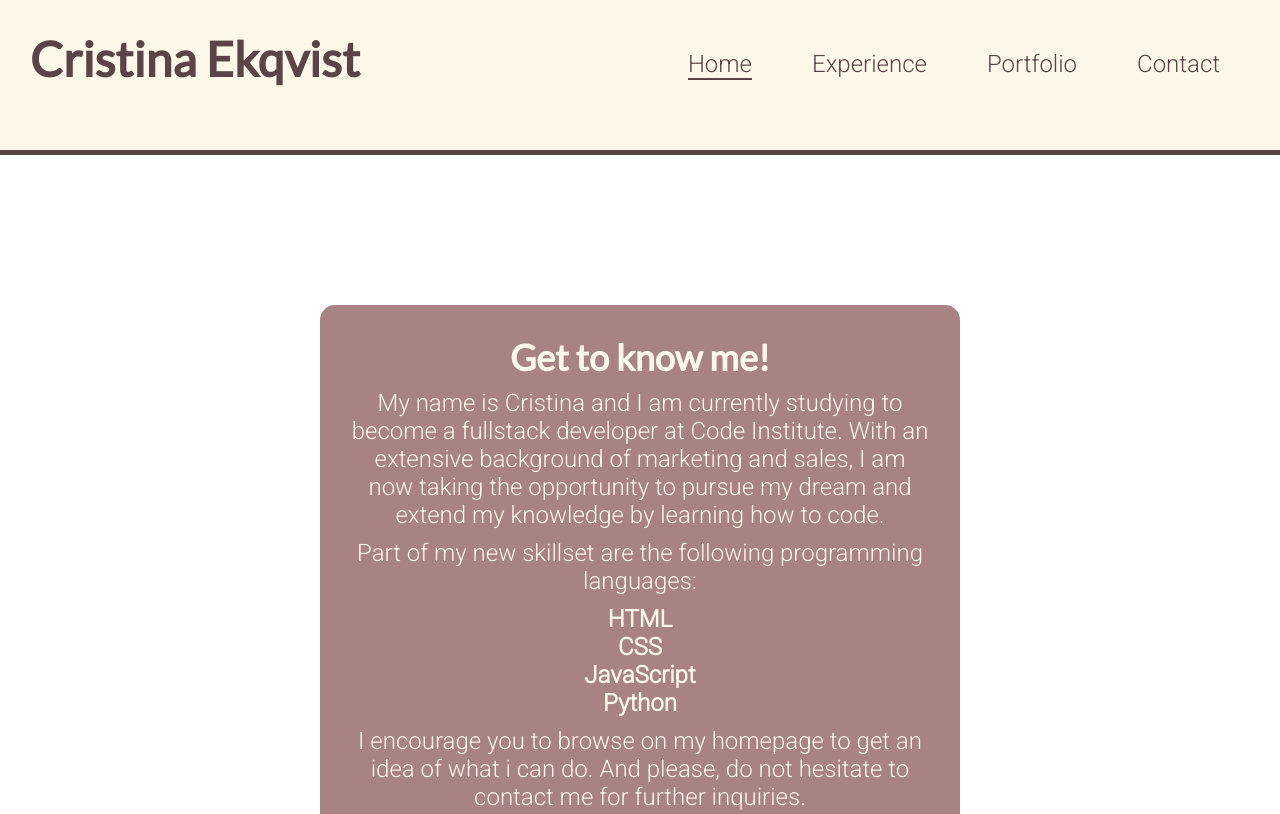
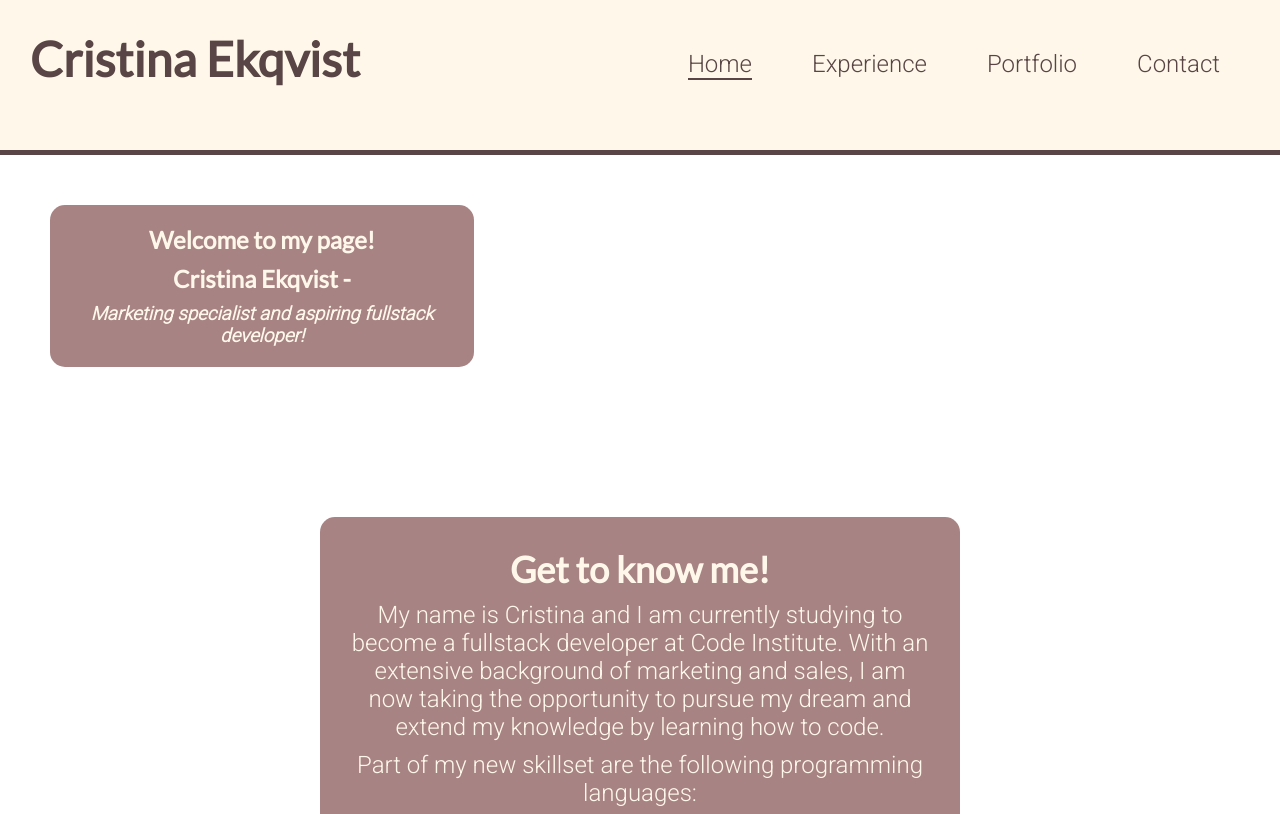
Before and after one commit to BubiniB/cristina-ekqvist-project, a plain HTML site: page index.html in a window 1280 px wide. Shown: the top 814 px of the page. Drawn offline with Linux system fonts and the light colour scheme.

Commit message:
Add 'welcome text' and add style to it

```diff
--- a/assets/css/stylesheet.css
+++ b/assets/css/stylesheet.css
@@ -73,6 +73,16 @@ header {
     background-color: white;
     width: 100%;
     height: auto;
+}
+
+#welcome-text {
+    width: 30%;
+    height: auto;
+    background-color: rgba(158, 118, 118, .9);
+    margin: 50px 10px 0 50px;
+    text-align: center;
+    padding: 20px;
+    border-radius: 15px;
 }
 
 #content-center {
--- a/index.html
+++ b/index.html
@@ -36,6 +36,11 @@
         </nav>
     </header>
     <section id="about">
+        <div id="welcome-text">
+            <h2 class="light-font">Welcome to my page!</h2>
+            <h2 class="light-font">Cristina Ekqvist -</h2>
+            <h3 class="light-font"><em>Marketing specialist and aspiring fullstack developer!</em></h3>
+        </div>
         <div id="content-center">
             <h2 class="light-font">
                 Get to know me!
```
